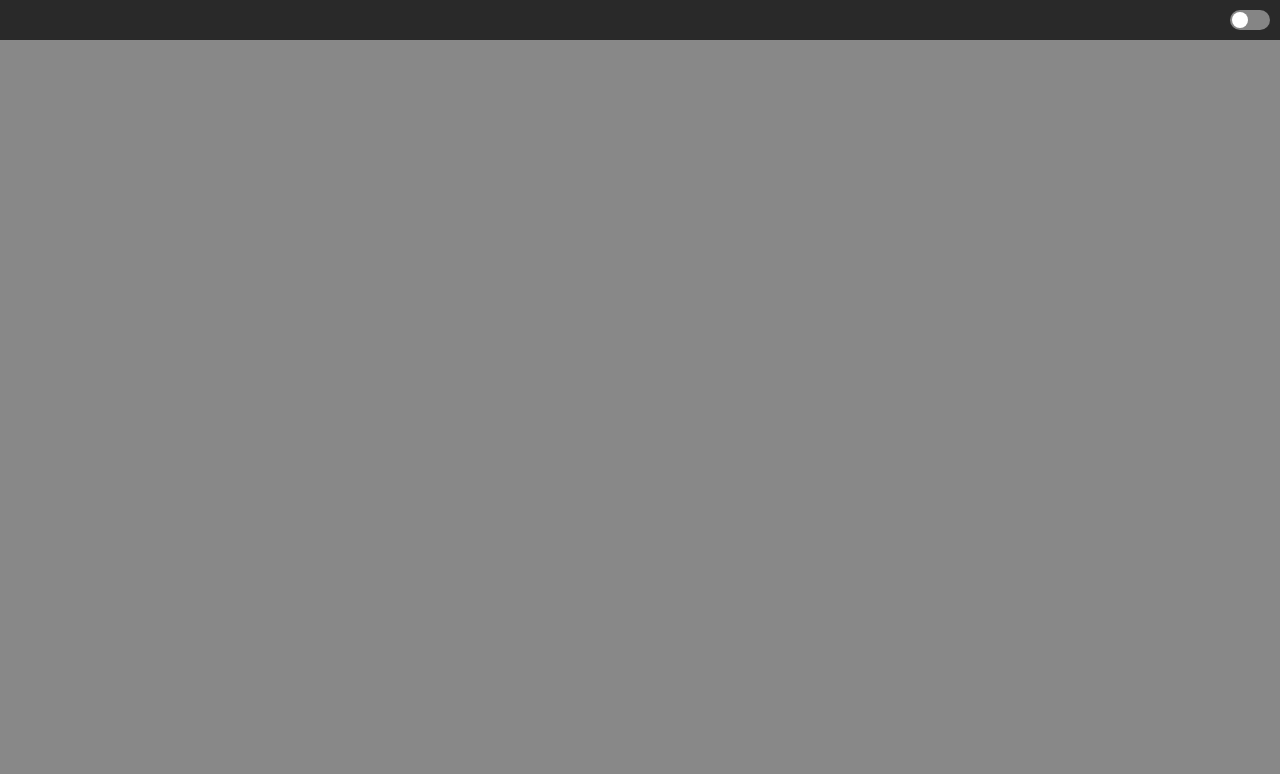
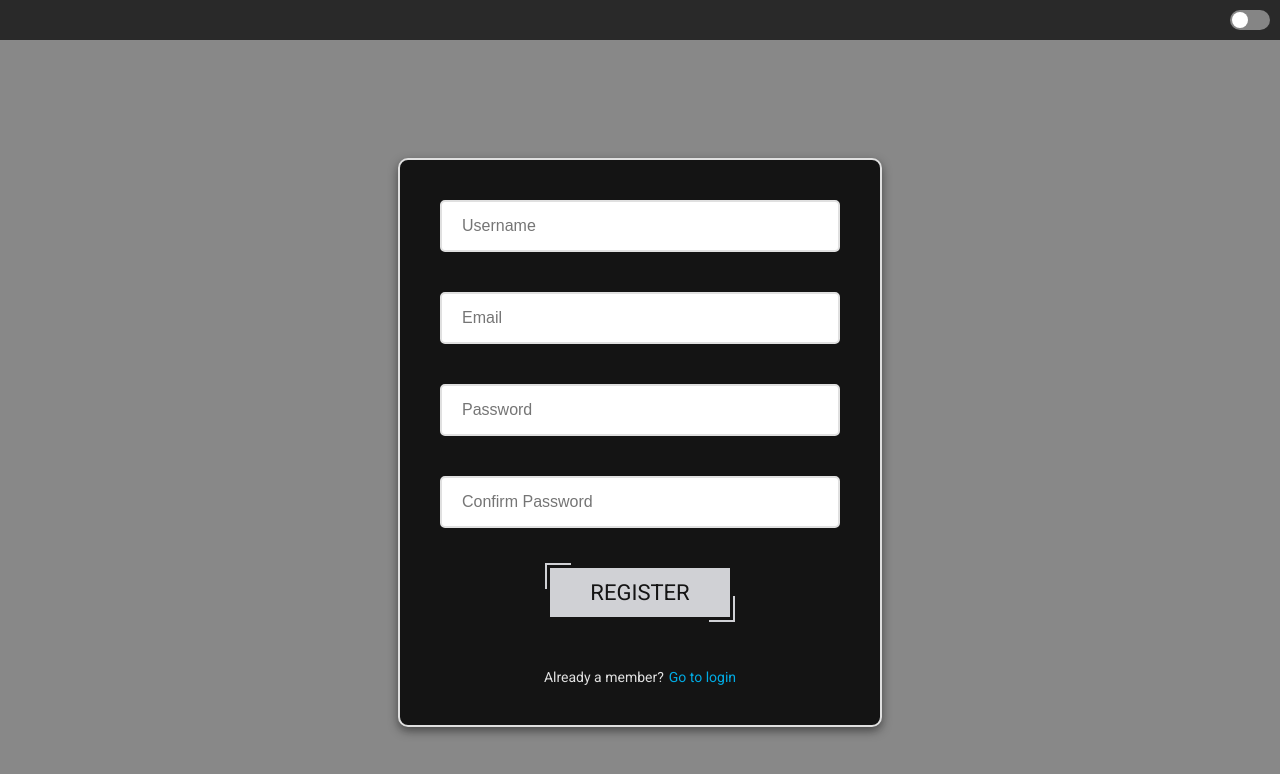
Before and after one commit to Petar223/cocktail-app, a React app: page /register in a window 1280 px wide. Before the commit this address had no page. Shown: the top 774 px of the page. Built offline with nearby package versions, Linux system fonts and the light colour scheme.

Commit message:
Register form add.

```diff
--- a/src/components/LoginForm/LoginForm.jsx
+++ b/src/components/LoginForm/LoginForm.jsx
@@ -8,6 +8,13 @@ import FormContainer from '../../shared-components/FormContainer/FormContainer';
 import { useNotification } from '../../context/NotificationContext';
 import loginUser from '../../api/rest/auth/login';
 import { useAuth } from '../../context/AuthContext';
+import styled from 'styled-components';
+
+const ButtonWrapper = styled.div`
+  display: flex;
+  justify-content: space-between;
+  width: inherit;
+`;
 
 const LoginForm = () => {
   const {
@@ -72,9 +79,12 @@ const LoginForm = () => {
           errors={errors}
           value={passwordValue}
         />
-        <CustomButton onClick={handleSubmit(onSubmit)} isLoading={isLoading}>
-          Login
-        </CustomButton>
+        <ButtonWrapper>
+          <CustomButton onClick={handleSubmit(onSubmit)} isLoading={isLoading}>
+            Login
+          </CustomButton>
+          <CustomButton to={'/register'}>Sign Up</CustomButton>
+        </ButtonWrapper>
       </FormContainer>
     </CenteredContainer>
   );
--- /dev/null
+++ b/src/components/RegisterForm/RegisterForm.jsx
@@ -0,0 +1,127 @@
+import React, { useState } from 'react';
+import { useForm } from 'react-hook-form';
+import { Link, useNavigate } from 'react-router-dom';
+import CustomButton from '../../shared-components/CustomButton/CustomButton';
+import InputField from '../../shared-components/InputField/InputFiled';
+import CenteredContainer from '../../shared-components/CenteredContainer/CenteradContainer';
+import FormContainer from '../../shared-components/FormContainer/FormContainer';
+import { useNotification } from '../../context/NotificationContext';
+import styled from 'styled-components';
+// import registerUser from '../../api/rest/auth/register';
+
+const MemberLoginPrompt = styled.div`
+  margin-top: 20px;
+  text-align: center;
+  font-size: 14px;
+  color: ${({ theme }) => theme.grey[100]};
+`;
+
+const LoginLink = styled(Link)`
+  color: ${({ theme }) => theme.blueLight[600]};
+  text-decoration: none;
+  margin-left: 5px;
+
+  &:hover {
+    text-decoration: underline;
+  }
+`;
+
+const RegisterForm = () => {
+  const {
+    register,
+    handleSubmit,
+    watch,
+    formState: { errors },
+  } = useForm();
+  const [isLoading, setIsLoading] = useState(false);
+  const navigate = useNavigate();
+  const showNotification = useNotification();
+  const password = watch('password');
+  const confirmPassword = watch('confirmPassword');
+  const email = watch('email');
+
+  const onSubmit = async data => {
+    // setIsLoading(true);
+    // try {
+    //   const response = await registerUser(data);
+    //   if (!response || !response.token) {
+    //     throw new Error('Invalid response from server');
+    //   }
+    //   showNotification('Registration successful!', 5000, 'success');
+    //   navigate('/login');
+    // } catch (error) {
+    //   showNotification('An error occurred during registration', 5000, 'error');
+    // } finally {
+    //   setIsLoading(false);
+    // }
+  };
+
+  return (
+    <CenteredContainer>
+      <FormContainer>
+        <InputField
+          id="username"
+          label="Username"
+          placeholder="Username"
+          register={register}
+          validationRules={{ required: 'Username is required' }}
+          $hasError={errors.username}
+          errors={errors}
+          value={watch('username')}
+        />
+        <InputField
+          id="email"
+          type="email"
+          label="Email"
+          placeholder="Email"
+          register={register}
+          validationRules={{
+            required: 'Email is required',
+            pattern: {
+              value: /^[a-zA-Z0-9._%+-]+@[a-zA-Z0-9.-]+\.[a-zA-Z]{2,4}$/,
+              message: 'Invalid email address',
+            },
+          }}
+          $hasError={errors.email}
+          errors={errors}
+          value={email}
+        />
+        <InputField
+          id="password"
+          type="password"
+          label="Password"
+          placeholder="Password"
+          register={register}
+          validationRules={{ required: 'Password is required' }}
+          $hasError={errors.password}
+          errors={errors}
+          value={password}
+        />
+        <InputField
+          id="confirmPassword"
+          type="password"
+          label="Confirm Password"
+          placeholder="Confirm Password"
+          register={register}
+          validationRules={{
+            required: 'Please confirm your password',
+            validate: value => value === password || 'Passwords do not match',
+          }}
+          $hasError={errors.confirmPassword}
+          errors={errors}
+          value={confirmPassword}
+        />
+        <CustomButton onClick={handleSubmit(onSubmit)} isLoading={isLoading}>
+          Register
+        </CustomButton>
+
+        <MemberLoginPrompt>
+          Already a member?
+          <LoginLink to="/login">Go to login</LoginLink>
+        </MemberLoginPrompt>
+      </FormContainer>
+    </CenteredContainer>
+  );
+};
+
+export default RegisterForm;
--- a/src/components/Root/Root.jsx
+++ b/src/components/Root/Root.jsx
@@ -5,15 +5,15 @@ import Loading from '../../shared-components/Loading/Loading';
 import PrivateRoute from './PrivateRoute';
 import LoginForm from '../LoginForm/LoginForm';
 
-export const DrinkList = React.lazy(() => import('../DrinkList/DrinkList'));
+const DrinkList = React.lazy(() => import('../DrinkList/DrinkList'));
 
-export const CocktailList = React.lazy(
-  () => import('../CoctailList/CocktailList')
-);
+const CocktailList = React.lazy(() => import('../CoctailList/CocktailList'));
 
-export const Home = React.lazy(() => import('../Home/Home'));
+const Home = React.lazy(() => import('../Home/Home'));
 
-export const TypeSelection = React.lazy(
+const RegisterForm = React.lazy(() => import('../RegisterForm/RegisterForm'));
+
+const TypeSelection = React.lazy(
   () => import('../TypeSelection/TypeSelection')
 );
 
@@ -24,6 +24,7 @@ function Root() {
         <Layout>
           <Routes>
             <Route path="/login" element={<LoginForm />} />
+            <Route path="/register" element={<RegisterForm />} />
             <Route
               path="/"
               element={
--- a/src/hooks/useLoggedIn.js
+++ b/src/hooks/useLoggedIn.js
@@ -2,7 +2,7 @@ import { useEffect, useState } from 'react';
 import axiosInstance from '../api/rest/axios';
 
 const useIsLoggedIn = requiredRole => {
-  const [isLoggedIn, setIsLoggedIn] = useState(null); // null za inicijalno stanje (loading)
+  const [isLoggedIn, setIsLoggedIn] = useState(null);
   const token = localStorage.getItem('token');
 
   useEffect(() => {
@@ -29,7 +29,7 @@ const useIsLoggedIn = requiredRole => {
     verifyToken();
   }, [token, requiredRole]);
 
-  return isLoggedIn; // Vraća true, false, ili null (ako još proverava)
+  return isLoggedIn;
 };
 
 export default useIsLoggedIn;
--- a/src/shared-components/InputField/InputFiled.jsx
+++ b/src/shared-components/InputField/InputFiled.jsx
@@ -75,6 +75,7 @@ const InputField = ({
   errors,
   value,
   placeholder,
+  validationRules,
   ...props
 }) => {
   const [isFocused, setIsFocused] = useState(false);
@@ -92,7 +93,7 @@ const InputField = ({
       <StyledInput
         id={id}
         $hasError={$hasError}
-        {...register(id, { required: true })}
+        {...register(id, validationRules)}
         onFocus={handleFocus}
         onBlur={handleBlur}
         placeholder={placeholder}
```
